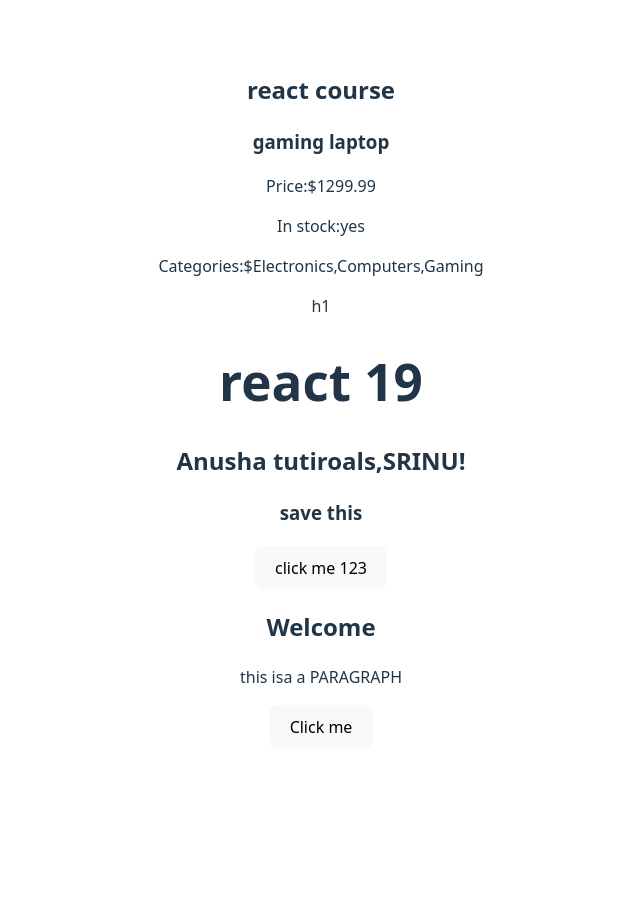
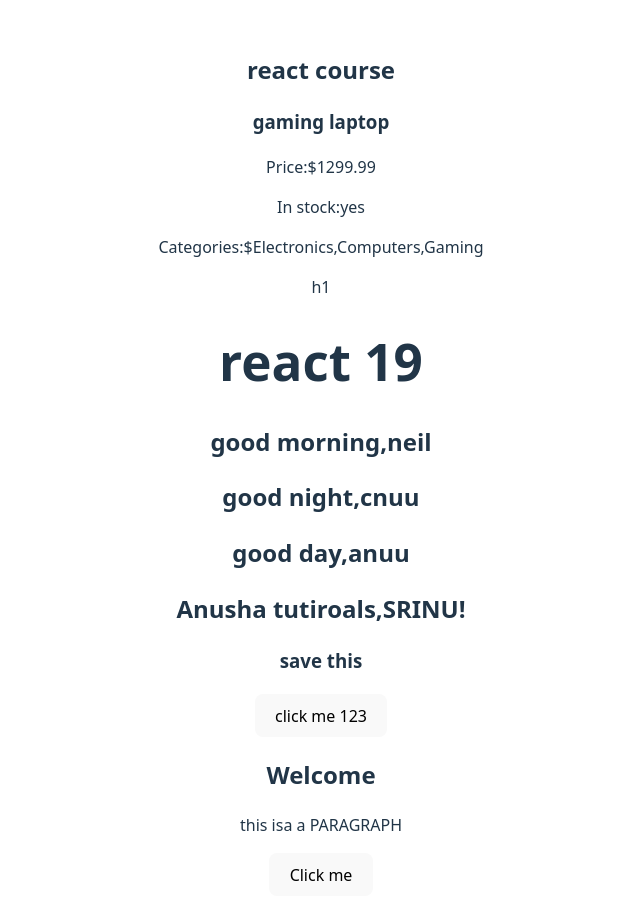
Before and after one commit to anubapatla/My-First-React-App, a React (Vite) app: page / in a window 1280 px wide. Shown: the top 920 px of the page, without its empty margins (319-959 px from the left). Before the commit the page ends 800 px from the top, so only its background shows below. Built offline with nearby package versions, Linux system fonts and the light colour scheme.

Commit message:
greeting componet has been created awith default props

```diff
--- a/src/App.jsx
+++ b/src/App.jsx
@@ -6,6 +6,7 @@ import AmazingButton from './Button';
 import { Hello ,HelloWithoutJSX} from './Hello';
 import { Card } from './Card';
 import { Product } from './Product';
+import { Greeting } from './Greeting';
 import './App.css'
 
 
@@ -24,6 +25,9 @@ function App() {
        categories={["Electronics","Computers","Gaming"]}/>
        <HelloWithoutJSX/>
        <Hello/>
+       <Greeting name="neil" message="good morning"/>
+       <Greeting name="cnuu" message="good night"/>
+       <Greeting name="anuu" message="good day"/>
        <Welcome name="SRINU"/>
        <Save/>
        <AmazingButton/>
--- /dev/null
+++ b/src/Greeting.jsx
@@ -0,0 +1,6 @@
+export const Greeting =({name="pravasthi",message="movieday tomorow"})=>
+{
+    return(
+        <h2> {message},{name}</h2>
+    );
+    };
```
